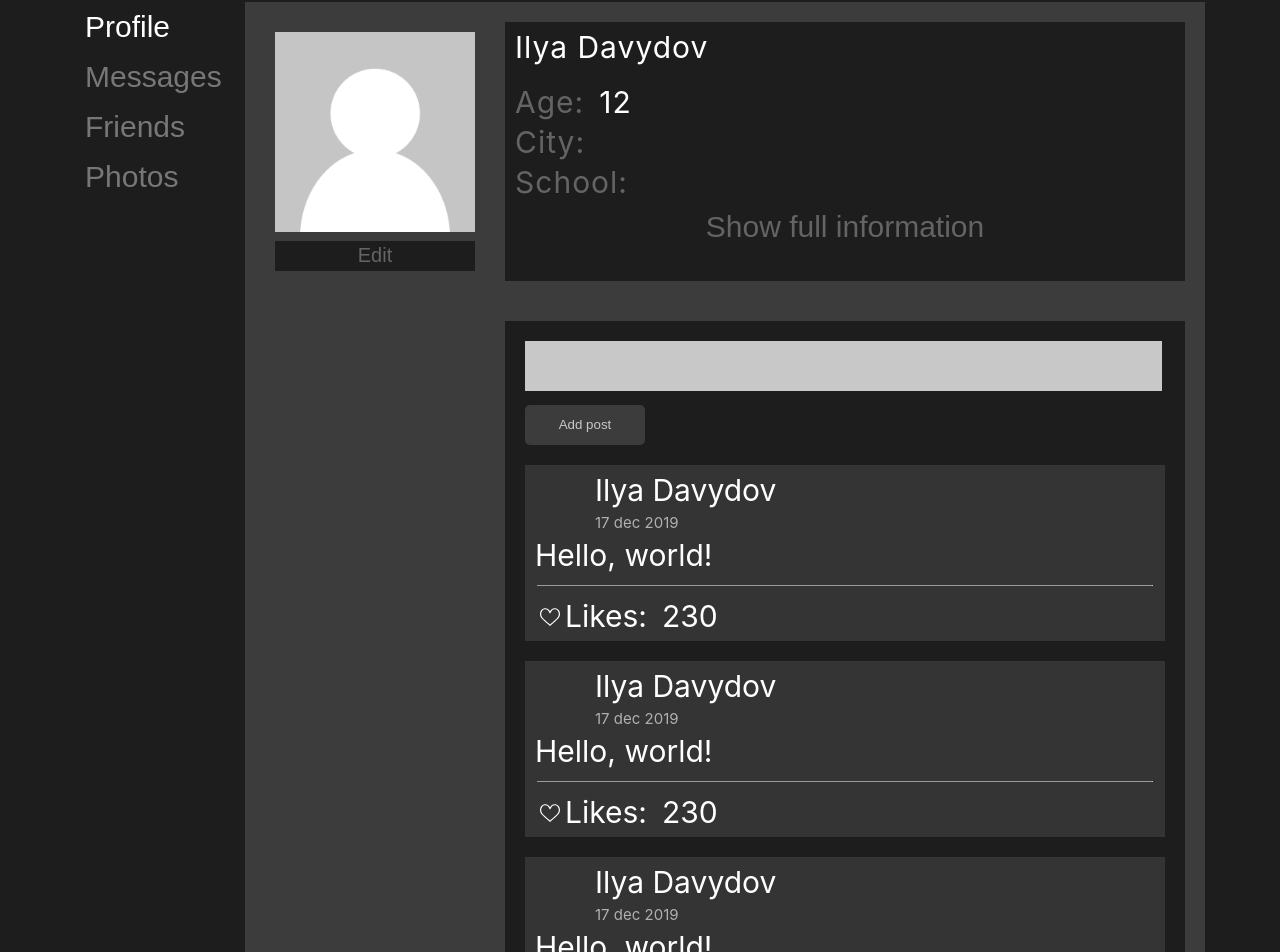
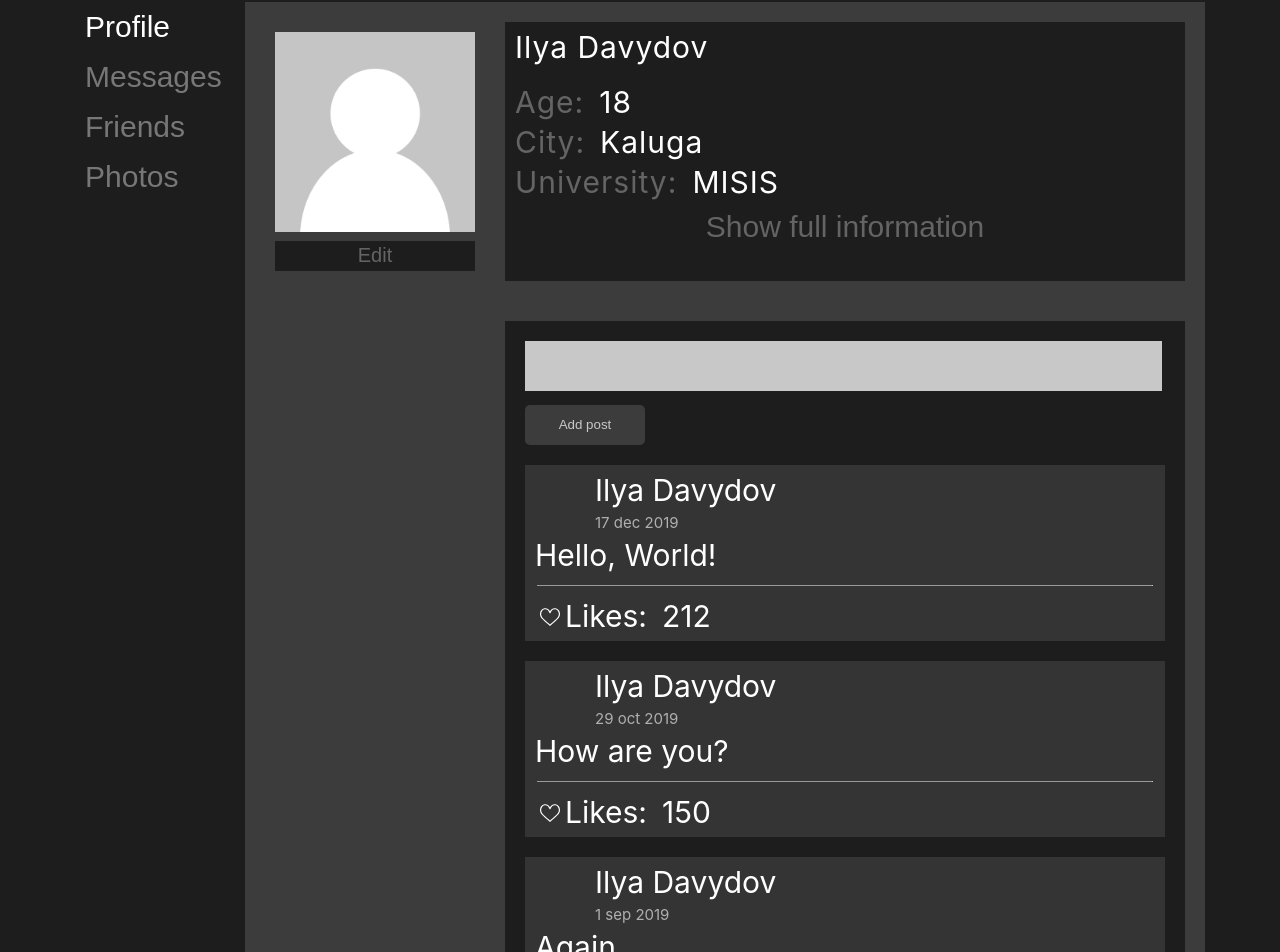
Before and after one commit to dilserg/reactfirst, a React (Create React App) app: page /profile in a window 1280 px wide. Shown: the part 123-1075 px from the top of the page. Built offline with nearby package versions, Linux system fonts and the light colour scheme.

Commit message:
state updated

```diff
--- a/src/App.js
+++ b/src/App.js
@@ -12,8 +12,8 @@ const App = (props) => {
         <Header/>
         <Menu/>
         <div className="content">
-          <Route path="/profile" render={() => <Profile />} />
-          <Route path="/dialogs" render={() => <Dialogs messages={props.messages} DialogMessages={props.DialogMessages}/>} />
+          <Route path="/profile" render={() => <Profile state={props.state}/>} />
+          <Route path="/dialogs" render={() => <Dialogs messages={props.state.messages} DialogMessages={props.state.DialogMessages}/>} />
         </div>
       </div>
     </BrowserRouter>
--- a/src/components/Profile/Info/Description/Description.jsx
+++ b/src/components/Profile/Info/Description/Description.jsx
@@ -5,13 +5,16 @@ const Description = (props) => {
   return (
     <div className={styles.description}>
       <p className={styles.item}>
-        <span className={styles.dim}>Age:</span><span className={styles.info}>{props.age}</span>
+        <span className={styles.dim}>Age:</span>
+        <span className={styles.info}>{props.info.age}</span>
       </p>
       <p className={styles.item}>
-        <span className={styles.dim}>City:</span><span className={styles.info}>{props.city}</span>
+        <span className={styles.dim}>City:</span>
+        <span className={styles.info}>{props.info.city}</span>
       </p>
       <p className={styles.item}>
-        <span className={styles.dim}>School:</span><span className={styles.info}>{props.school}</span>
+        <span className={styles.dim}>University:</span>
+        <span className={styles.info}>{props.info.university}</span>
       </p>
       <button className={styles.button}>Show full information</button>
     </div>
--- a/src/components/Profile/Info/info.jsx
+++ b/src/components/Profile/Info/info.jsx
@@ -6,9 +6,9 @@ const Info = (props) => {
   return (
     <div className={styles.info}>
       <div className={styles.name}>
-        {props.name} {props.surname}
+        {props.personInfo.name} {props.personInfo.surname}
       </div>
-      <Description age={12}/>
+      <Description info={props.personInfo}/>
     </div>
   );
 };
--- a/src/components/Profile/Posts/Post/Post.jsx
+++ b/src/components/Profile/Posts/Post/Post.jsx
@@ -22,7 +22,7 @@ const Post = (props) => {
       <div className={styles.likes}>
         <img className={styles.icon} src={like} alt=""/>
         <span className={styles.likes_text}>Likes:</span>
-        <span className={styles.likes_count}>{props.LikesCount}</span>
+        <span className={styles.likes_count}>{props.likesCount}</span>
       </div>
     </div>
   );
--- a/src/components/Profile/Posts/Posts.jsx
+++ b/src/components/Profile/Posts/Posts.jsx
@@ -1,18 +1,20 @@
 import React from 'react';
 import styles from "./Posts.module.css"
 import Post from "./Post/Post";
-import MyAva from "C:\\Users\\dilse\\WebstormProjects\\reactfirst\\src\\images\\Male.png"
 
-const Posts = () => {
+
+const Posts = (props) => {
+  let postsData = props.postsData;
+  postsData = postsData.map((data)=>{
+    return <Post name={`${data.name} ${data.surname}`} time={data.date} content={data.content} likesCount={data.likesCount} ava={data.photo}/>
+  })
   return (
     <div className={styles.posts}>
       <form>
         <textarea placeholder="What's new?" className={styles.input}> </textarea>
         <button className={styles.button}>Add post</button>
       </form>
-      <Post name="Ilya Davydov" time="17 dec 2019" content="Hello, world!" LikesCount={230} ava={MyAva}/>
-      <Post name="Ilya Davydov" time="17 dec 2019" content="Hello, world!" LikesCount={230} ava={MyAva}/>
-      <Post name="Ilya Davydov" time="17 dec 2019" content="Hello, world!" LikesCount={230} ava={MyAva}/>
+      {postsData}
     </div>
   );
 };
--- a/src/components/Profile/Profile.jsx
+++ b/src/components/Profile/Profile.jsx
@@ -5,16 +5,18 @@ import Info from "./Info/info";
 import Posts from "./Posts/Posts";
 import FullInfo from "./Info/FullInfo";
 
-const Profile = () => {
+
+
+const Profile = (props) => {
   return (
     <div className={styles.content}>
       <div className={styles.avatar}>
         <img src={ava} alt=""/><br/>
         <button className={styles.button}>Edit</button>
       </div>
-      <Info name="Ilya" surname="Davydov"/>
+      <Info personInfo={props.state.personInfo}/>
       <FullInfo/>
-      <Posts/>
+      <Posts postsData={props.state.postsData}/>
     </div>
   )
 }
--- a/src/index.js
+++ b/src/index.js
@@ -8,7 +8,7 @@ import state from "./state/state";
 
 ReactDOM.render(
   <React.StrictMode>
-    <App messages={state.messages} DialogMessages={state.DialogMessages}/>
+    <App state={state}/>
   </React.StrictMode>,
   document.getElementById('root')
 );
--- a/src/state/state.js
+++ b/src/state/state.js
@@ -1,25 +1,65 @@
+import MyPhoto from "C:\\Users\\dilse\\WebstormProjects\\reactfirst\\src\\images\\Male.png"
+
 
 let state = {
+  personInfo:{
+    name:"Ilya",
+    surname:"Davydov",
+    city:"Kaluga",
+    age:18,
+    university:"MISIS"
+  },
   messages: [
-    {id:1,name: "Nadezhda", content: "Hello"},
-    {id:2,name: "Ivan", content: "Hello"},
-    {id:3,name: "Alexey", content: "Hello"},
-    {id:4,name: "Ekaterina", content: "Hello"},
+    {id: 1, name: "Nadezhda", content: "Hello"},
+    {id: 2, name: "Ivan", content: "Hello"},
+    {id: 3, name: "Alexey", content: "Hello"},
+    {id: 4, name: "Ekaterina", content: "Hello"},
   ],
   DialogMessages: [
-    {name: "Nadezhda", content:"hello,friend!"},
-    {name:"Self", content: "Hello!"},
-    {name: "Nadezhda", content:"hello,friend!"},
-    {name:"Self", content: "Hello!"},
-    {name: "Nadezhda", content:"hello,friend!"},
-    {name:"Self", content: "Hello!"},
-    {name: "Nadezhda", content:"hello,friend!"},
-    {name:"Self", content: "Hello!"},
-    {name: "Nadezhda", content:"hello,friend!"},
-    {name:"Self", content: "Hello!"},
-    {name: "Nadezhda", content:"hello,friend!"},
-    {name:"Self", content: "Hello!"},
+    {name: "Nadezhda", content: "hello,friend!"},
+    {name: "Self", content: "Hello!"},
+    {name: "Nadezhda", content: "hello,friend!"},
+    {name: "Self", content: "Hello!"},
+    {name: "Nadezhda", content: "hello,friend!"},
+    {name: "Self", content: "Hello!"},
+    {name: "Nadezhda", content: "hello,friend!"},
+    {name: "Self", content: "Hello!"},
+    {name: "Nadezhda", content: "hello,friend!"},
+    {name: "Self", content: "Hello!"},
+    {name: "Nadezhda", content: "hello,friend!"},
+    {name: "Self", content: "Hello!"},
+  ],
+  postsData: [
+    {
+      postID: 0,
+      name: "Ilya",
+      surname: "Davydov",
+      date: "17 dec 2019",
+      content: "Hello, World!",
+      likesCount: 212,
+      photo: MyPhoto,
+    },
+    {
+      postID: 1,
+      name: "Ilya",
+      surname: "Davydov",
+      date: "29 oct 2019",
+      content: "How are you?",
+      likesCount: 150,
+      photo: MyPhoto,
+    },
+    {
+      postID: 2,
+      name: "Ilya",
+      surname: "Davydov",
+      date: "1 sep 2019",
+      content: "Again...",
+      likesCount: 53,
+      photo: MyPhoto,
+    },
   ]
 }
 
+
+
 export default state;
```
Also changed, not shown: src/images/like_active.svg (added), 1 other file (tests, documents, lock files or other folders).
